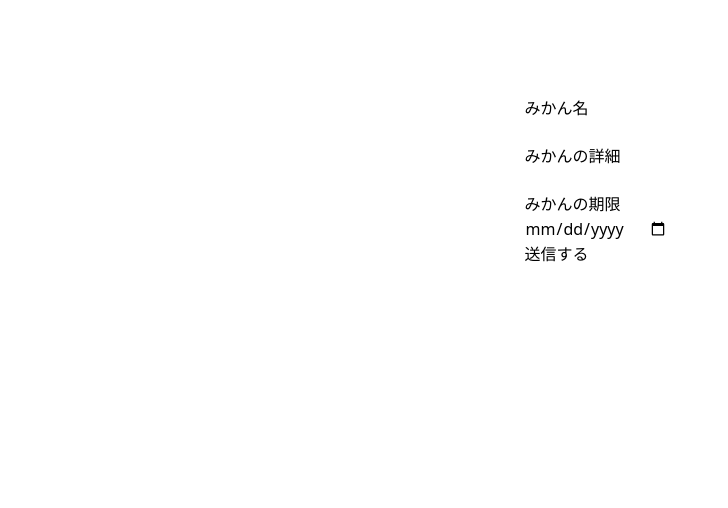
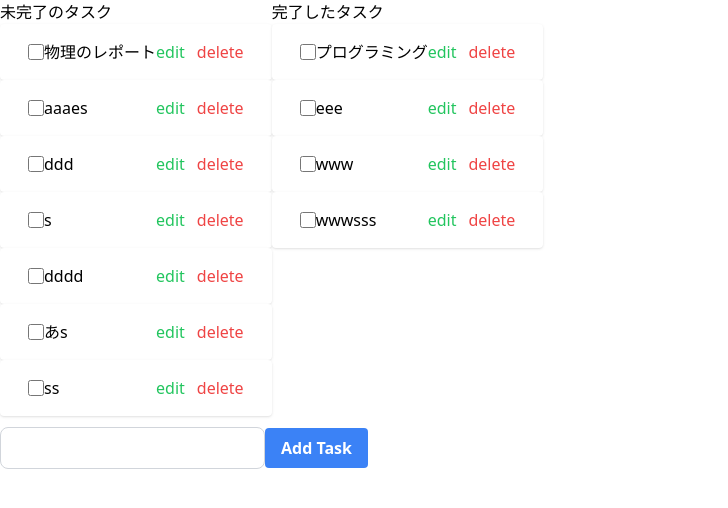
Before and after one commit to 1-vol-13-CAMP-28/mikan-todo-app, a Next.js app: page / in a window 1280 px wide. Shown: the top 508 px of the page, without its empty margins (0-728 px from the left). Built offline with nearby package versions, Linux system fonts and the light colour scheme; no server answers; data requests are answered from the project's data file.

Commit message:
jsのAPI

```diff
--- /dev/null
+++ b/src/app/api/api.js
@@ -0,0 +1,95 @@
+// api.js
+
+import fetch from 'isomorphic-fetch';
+
+export async function get_all_todo_js() {
+    try {
+        const all = await fetch(`http://localhost:3001/todo`, { cache: "no-store" });
+
+        console.log("Response from server:", all);
+        const todos = await all.json();
+        return todos;
+    } catch (error) {
+      console.error("エラーが発生:", error);
+    }
+  }
+
+
+export async function add_todo_js(req) {
+  try {
+    const sendData = await fetch("http://localhost:3001/todo", {
+      method: "POST",
+      headers: {
+        "Content-Type": "application/json",
+      },
+      body: JSON.stringify(req),
+    });
+
+    const newTodos = await sendData.json();
+    return newTodos;
+  } catch (error) {
+    console.error("API call failed:", error);
+    throw error;
+  }
+}
+
+export async function edit_text_todo_js(todoData, todoTitle) {
+    try {
+      const editedData = await fetch(`http://localhost:3001/todo/${todoData.id}`, {
+        method: "PUT",
+        headers: {
+          "Content-Type": "application/json",
+        },
+        body: JSON.stringify({ ...todoData, text: todoTitle}),
+      });
+
+      const editedTodo = await editedData.json();
+      console.log(editedTodo);
+      return editedTodo;
+    } catch (error) {
+      console.error("API call failed:", error);
+      throw error;
+    }
+  }
+
+
+  export async function edit_done_todo_js(todoData) {
+    console.log(todoData);
+    try {
+      const editedData = await fetch(`http://localhost:3001/todo/${todoData.id}`, {
+        method: "PUT",
+        headers: {
+          "Content-Type": "application/json",
+        },
+        body: JSON.stringify({ ...todoData, done: !todoData.done }),
+      });
+
+      const editedTodo = await editedData.json();
+      return editedTodo;
+    } catch (error) {
+      console.error("API call failed:", error);
+      throw error;
+    }
+  }
+
+export async function delete_todo_js(todoData) {
+
+    console.log(todoData);
+    console.log(todoData.body);
+  try {
+    const id = todoData.id;
+    const targetTodo = await fetch(`http://localhost:3001/todo/${id}`, {
+      method: "DELETE",
+      headers: {
+        "Content-Type": "application/json",
+      },
+    });
+
+    const deleted = await targetTodo.json();
+    console.log(deleted);
+    return deleted;
+  } catch (error) {
+    console.error("API call failed:", error);
+    throw error;
+  }
+}
--- /dev/null
+++ b/src/app/data/todos.json
@@ -0,0 +1,59 @@
+{
+  "todo": [
+    {
+      "id": "c751f0ed-ddde-4d99-b179-4626605420f4",
+      "text": "物理のレポート",
+      "done": false
+    },
+    {
+      "id": "216677dc-94da-43bd-94d5-41889f55ff5e",
+      "text": "プログラミング",
+      "done": true
+    },
+    {
+      "id": "945fc985-ffd7-4d70-b673-494f1fccde56",
+      "text": "aaaes",
+      "done": false
+    },
+    {
+      "id": "29af91f4-5e4e-4a3f-ae18-77fdede21422",
+      "text": "ddd",
+      "done": false
+    },
+    {
+      "id": "395d67d5-92ee-4d17-84d7-e93b26fe52b5",
+      "text": "s",
+      "done": false
+    },
+    {
+      "id": "d7c9ce0e-ade8-4cbb-9775-6f27c92f98b2",
+      "text": "dddd",
+      "done": false
+    },
+    {
+      "id": "9851541d-535e-430b-96d8-9b694bc3f413",
+      "text": "eee",
+      "done": true
+    },
+    {
+      "id": "02222474-6d62-4dff-ab1b-468343c39418",
+      "text": "www",
+      "done": true
+    },
+    {
+      "id": "c9414c63-2d66-43f5-85b9-8dd8f34d0e8f",
+      "text": "wwwsss",
+      "done": true
+    },
+    {
+      "id": "212a5011-8dd8-4790-b612-2fef791d6fcc",
+      "text": "あs",
+      "done": false
+    },
+    {
+      "id": "cf5452f3-a2bf-4ffd-bf77-c413e6e96992",
+      "text": "ss",
+      "done": false
+    }
+  ]
+}
--- /dev/null
+++ b/src/app/elem/list_elem.js
@@ -0,0 +1,97 @@
+'use client';
+import React, { useState, useEffect } from "react";
+import { edit_text_todo_js, edit_done_todo_js, delete_todo_js } from "../api/api.js";
+
+const todo = {
+  "id": '',
+  "text": '',
+  "done": false,
+};
+
+const MikanForm = ({ todo }) => {
+  const [isEditing, setIsEditing] = useState(false);
+  const [editTitle, setEditTitle] = useState(todo ? todo.text : "");
+  console.log(editTitle);
+
+  const handleEdit = async () => {
+    try {
+      setIsEditing(true);
+    } catch (error) {
+      console.error('API call failed:', error);
+    }
+  };
+
+  const handleSave = async () => {
+    try {
+      await edit_text_todo_js(todo, editTitle);
+      setIsEditing(false);
+    } catch (error) {
+      console.error('API call failed:', error);
+    }
+  };
+
+  const handleDelete = async () => {
+    try {
+      await delete_todo_js(todo);
+    } catch (error) {
+      console.error('API call failed:', error);
+    }
+  };
+
+  const handleDone = async () => {
+    try {
+      await edit_done_todo_js(todo);
+    } catch (error) {
+      console.error('API call failed:', error);
+    }
+  };
+
+  return (
+    <div>
+      <li
+        key={todo?.id}
+        className="flex justify-between p-4 bg-white border-1-4 border-blue-500 rounded shadow"
+      >
+        {isEditing ? (
+          <input
+            type="text"
+            className="mr-2 px-2 rounded border-gray-400 border"
+            value={editTitle}
+            onChange={(e) => setEditTitle(e.target.value)}
+          />
+        ) : (
+          <div className="flex items-center ps-3">
+            <input
+              defaultChecked={false}
+              id="checkbox"
+              type="checkbox"
+              value=""
+              className="peer w-4 h-4 text-blue-600 bg-gray-100 border-gray-300 rounded focus:ring-blue-500 dark:focus:ring-blue-600 dark:ring-offset-gray-700 dark:focus:ring-offset-gray-700 focus:ring-2 dark:bg-gray-600 dark:border-gray-500"
+              onClick={handleDone}
+            />
+            <span id="checkbox">{editTitle}</span>
+          </div>
+        )}
+
+        <div>
+          {isEditing ? (
+            <button className="text-blue-500 mr-3" onClick={handleSave}>
+              save
+            </button>
+          ) : (
+            <button className="text-green-500 mr-3" onClick={handleEdit}>
+              edit
+            </button>
+          )}
+          <button className="text-red-500 mr-3" onClick={handleDelete}>
+            delete
+          </button>
+        </div>
+      </li>
+
+    </div>
+
+  );
+};
+
+export default MikanForm;
--- a/src/app/page.js
+++ b/src/app/page.js
@@ -1,60 +1,68 @@
 'use client';
-import React, { useState, useEffect } from 'react';
+import React, { useEffect, useState } from "react";
+import { get_all_todo_js,add_todo_js } from "./api/api.js";
+import { v4 as uuidv4 } from "uuid";
+import MikanForm from "./elem/list_elem";
 
-const MikanForm = () => {
+export default function Home() {
+  const [allTodos, setAllTodos] = useState([]);
+  const [TodoTitle, setTodoTitle] = useState("");
   useEffect(() => {
     const fetchData = async () => {
       try {
-        const response = await fetch('http://localhost:8000/api');
-        const data = await response.json();
-        console.log('API Response:', data);
+        const todosData = await get_all_todo_js();
+        console.log(todosData);
+        setAllTodos(todosData);
       } catch (error) {
-        console.error('Error fetching data:', error);
+        console.error("データの取得に失敗しました:", error);
       }
     };
 
     fetchData();
   }, []);
-  const [formData, setFormData] = useState({
-    task: '',
-    task_detail: '',
-    task_deadline: '',
-  });
+  const handleSubmit = async (e) => {
 
-  const handleChange = (e) => {
-    const { name, value } = e.target;
-    setFormData((prevData) => ({
-      ...prevData,
-      [name]: value,
-    }));
-  };
+    await add_todo_js({id: uuidv4(), text: TodoTitle, done: false})
+  }
 
-  const handleSubmit = (e) => {
-    e.preventDefault();
+  // データが取得されるまでの間は "Loading..." を表示
+  if (allTodos.length === 0) {
+    return <p>Loading...</p>;
+  }
 
-    console.log('Form submitted:', formData);
-  };
-
+  const doneTodos = allTodos.filter(todo => todo.done);
+  const yetTodos = allTodos.filter(todo => !todo.done);
 
   return (
-    <main className="flex min-h-screen flex-col items-center justify-between p-24">
-      <form method="post" onSubmit={handleSubmit}>
-        <div>
-          <p>みかん名</p>
-          <input type="text" id="task" name="task" value={formData.task} onChange={handleChange} />
+    <main>
+      <div className="flex">
+        <div className="flex-initial">
+          <h1>未完了のタスク</h1>
+          {yetTodos.map((todo) => (
+            <MikanForm key={todo.id} todo={todo} />
+          ))}
         </div>
-        <div>
-          <p>みかんの詳細</p>
-          <input type="text" id="task_detail" name="task_detail" value={formData.task_detail} onChange={handleChange} />
+        <div className="flex-initial">
+          <h1>完了したタスク</h1>
+          {doneTodos.map((todo) => (
+            <MikanForm key={todo.id} todo={todo} />
+          ))}
         </div>
-        <div>
-          <p>みかんの期限</p>
-          <input type="date" id="task_deadline" name="task_deadline" value={formData.task_deadline} onChange={handleChange} />
-        </div>
-        <input type="submit" value="送信する" />
+      </div>
+      <div>
+      <form className="mb-4 space-y-3" onSubmit={handleSubmit}>
+      <input
+        type="text"
+        className="border border-gray-300 py-2 px-4  rounded-lg"
+        onChange={(e) => setTodoTitle(e.target.value)}
+        value={TodoTitle}
+      />
+
+        <button className="bg-blue-500 hover:bg-blue-700 text-white font-bold py-2 px-4 rounded">
+          Add Task
+        </button>
       </form>
+    </div>
     </main>
   );
-};
-
-export default MikanForm;
+}
```
Also changed, not shown: package.json (+10 -5 lines), 1 other file (tests, documents, lock files or other folders).
